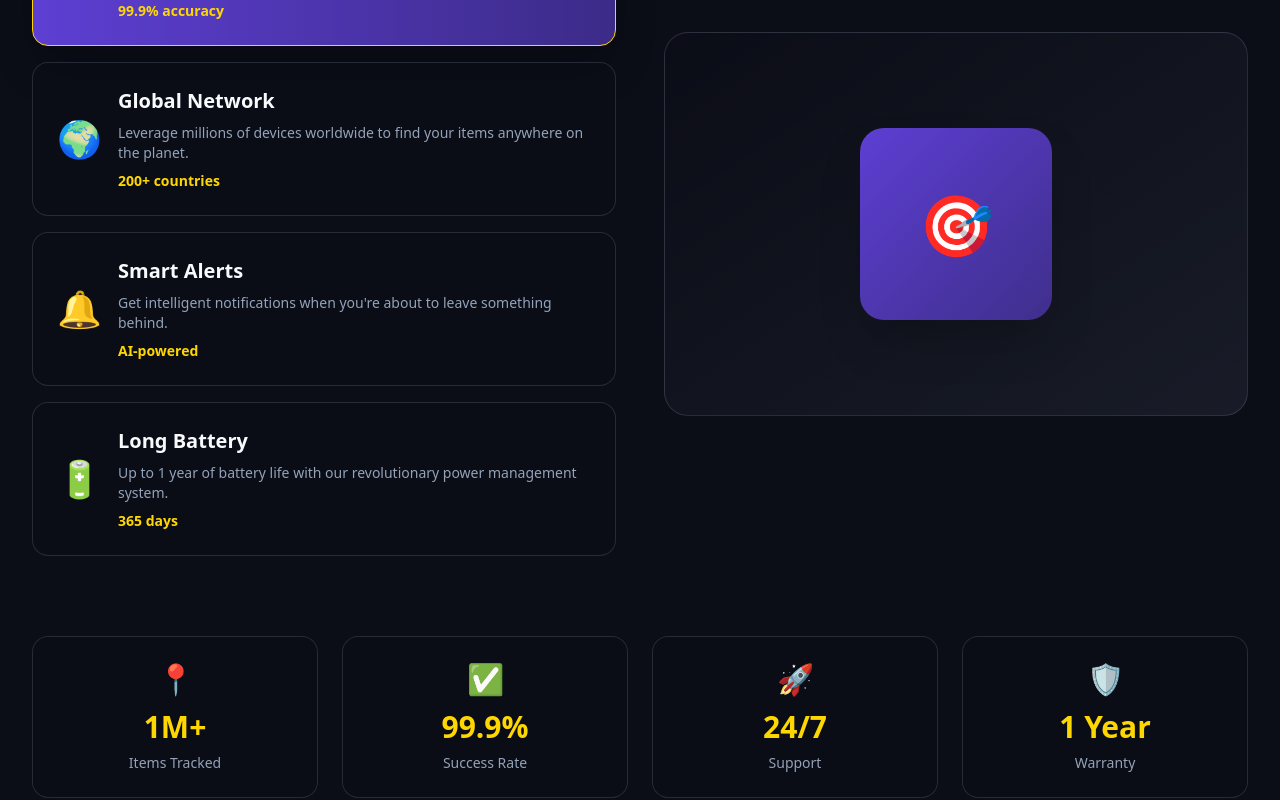
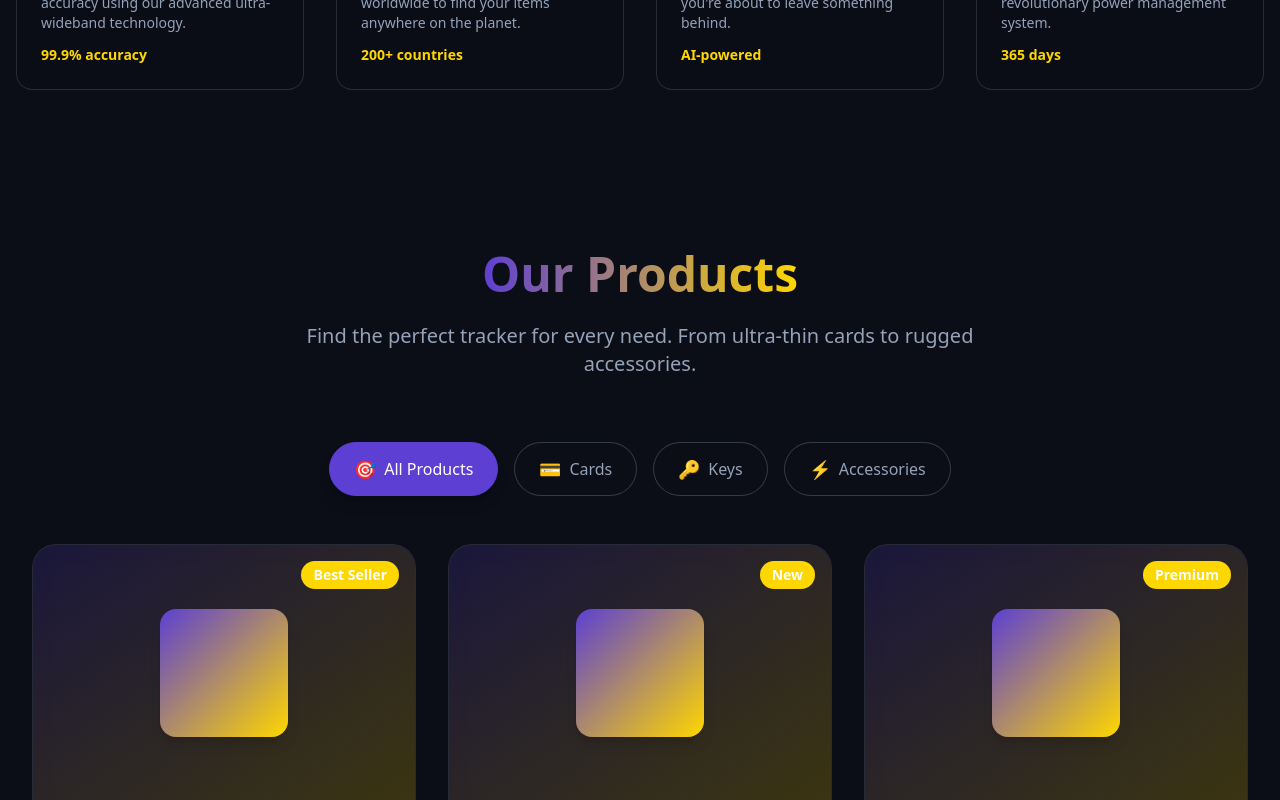
Before and after one commit to monikasaxena69-rgb/Tagz-headless-store, a Next.js app: page / in a window 1280 px wide. Shown: the part 1180-1980 px from the top of the page. Built offline with nearby package versions, Linux system fonts and the light colour scheme.

Commit message:
Update Features.tsx

```diff
--- a/components/Features.tsx
+++ b/components/Features.tsx
@@ -8,104 +8,57 @@ export default function Features() {
       title: "Precision Tracking",
       description: "Locate your items within 1-inch accuracy using our advanced ultra-wideband technology.",
       icon: "🎯",
-      stats: "99.9% accuracy",
-      color: "from-primary to-primary/60"
+      stats: "99.9% accuracy"
     },
     {
       title: "Global Network",
       description: "Leverage millions of devices worldwide to find your items anywhere on the planet.",
       icon: "🌍",
-      stats: "200+ countries",
-      color: "from-accent1 to-accent1/60"
+      stats: "200+ countries"
     },
     {
       title: "Smart Alerts",
       description: "Get intelligent notifications when you're about to leave something behind.",
       icon: "🔔",
-      stats: "AI-powered",
-      color: "from-accent2 to-accent2/60"
+      stats: "AI-powered"
     },
     {
       title: "Long Battery",
       description: "Up to 1 year of battery life with our revolutionary power management system.",
       icon: "🔋",
-      stats: "365 days",
-      color: "from-highlight to-highlight/60"
+      stats: "365 days"
     }
   ];
 
   return (
-    <section id="features" className="py-20 px-4 sm:px-6 lg:px-8 bg-gradient-to-b from-background to-background/50">
+    <section id="features" className="py-20 px-4 bg-background">
       <div className="max-w-7xl mx-auto">
         <div className="text-center mb-16">
-          <h2 className="text-4xl md:text-5xl font-bold text-text-light mb-6">
+          <h2 className="text-4xl font-bold text-text-light mb-6">
             <span className="bg-gradient-to-r from-primary to-highlight bg-clip-text text-transparent">
               Why Choose Zuno?
             </span>
           </h2>
-          <p className="text-xl text-text-muted max-w-3xl mx-auto">
-            Experience the future of item tracking with cutting-edge technology
-            designed for your modern lifestyle.
+          <p className="text-xl text-text-muted">
+            Experience the future of item tracking with cutting-edge technology.
           </p>
         </div>
 
-        <div className="grid grid-cols-1 lg:grid-cols-2 gap-12 items-center mb-20">
-          <div className="space-y-4">
+        <div className="grid grid-cols-1 md:grid-cols-2 lg:grid-cols-4 gap-8">
           {features.map((feature, index) => (
             <div
               key={index}
-                className={`p-6 rounded-2xl border cursor-pointer transition-all duration-300 ${
-                  activeFeature === index
-                    ? 'border-highlight bg-gradient-to-r ' + feature.color + ' shadow-2xl'
-                    : 'border-text-muted/20 bg-background/50 hover:border-text-muted/50'
-                }`}
-                onClick={() => setActiveFeature(index)}
+              className="p-6 bg-background/50 border border-text-muted/20 rounded-2xl hover:border-highlight/50 transition-all duration-300"
             >
-                <div className="flex items-center space-x-4">
-                  <div className="text-4xl">{feature.icon}</div>
-                  <div className="flex-1">
+              <div className="text-4xl mb-4">{feature.icon}</div>
               <h3 className="text-xl font-semibold text-text-light mb-2">
                 {feature.title}
               </h3>
-                    <p className="text-text-muted text-sm mb-2">
+              <p className="text-text-muted text-sm mb-3">
                 {feature.description}
               </p>
               <div className="text-highlight font-bold text-sm">
                 {feature.stats}
-                    </div>
-                  </div>
-                </div>
-              </div>
-            ))}
-          </div>
-
-          <div className="relative h-96 bg-gradient-to-br from-background/80 to-text-muted/10 rounded-3xl border border-text-muted/20 overflow-hidden">
-            <div className="absolute inset-0 flex items-center justify-center">
-              <div className={`w-48 h-48 rounded-3xl bg-gradient-to-br ${features[activeFeature].color} shadow-2xl transform transition-all duration-500`}>
-                <div className="w-full h-full flex items-center justify-center text-6xl">
-                  {features[activeFeature].icon}
-                </div>
-              </div>
-            </div>
-          </div>
-        </div>
-
-        <div className="grid grid-cols-2 md:grid-cols-4 gap-6">
-          {[
-            { number: "1M+", label: "Items Tracked", icon: "📍" },
-            { number: "99.9%", label: "Success Rate", icon: "✅" },
-            { number: "24/7", label: "Support", icon: "🚀" },
-            { number: "1 Year", label: "Warranty", icon: "🛡️" }
-          ].map((stat, index) => (
-            <div key={index} className="text-center p-6 bg-background/50 backdrop-blur-md border border-text-muted/20 rounded-2xl hover:border-highlight/50 transition-all duration-300 group">
-              <div className="text-3xl mb-3 group-hover:scale-110 transition-transform duration-300">
-                {stat.icon}
-              </div>
-              <div className="text-2xl md:text-3xl font-bold text-highlight mb-2">
-                {stat.number}
-              </div>
-              <div className="text-text-muted text-sm">
-                {stat.label}
               </div>
             </div>
           ))}
```
Lines whose indentation alone changed are shown as unchanged.
